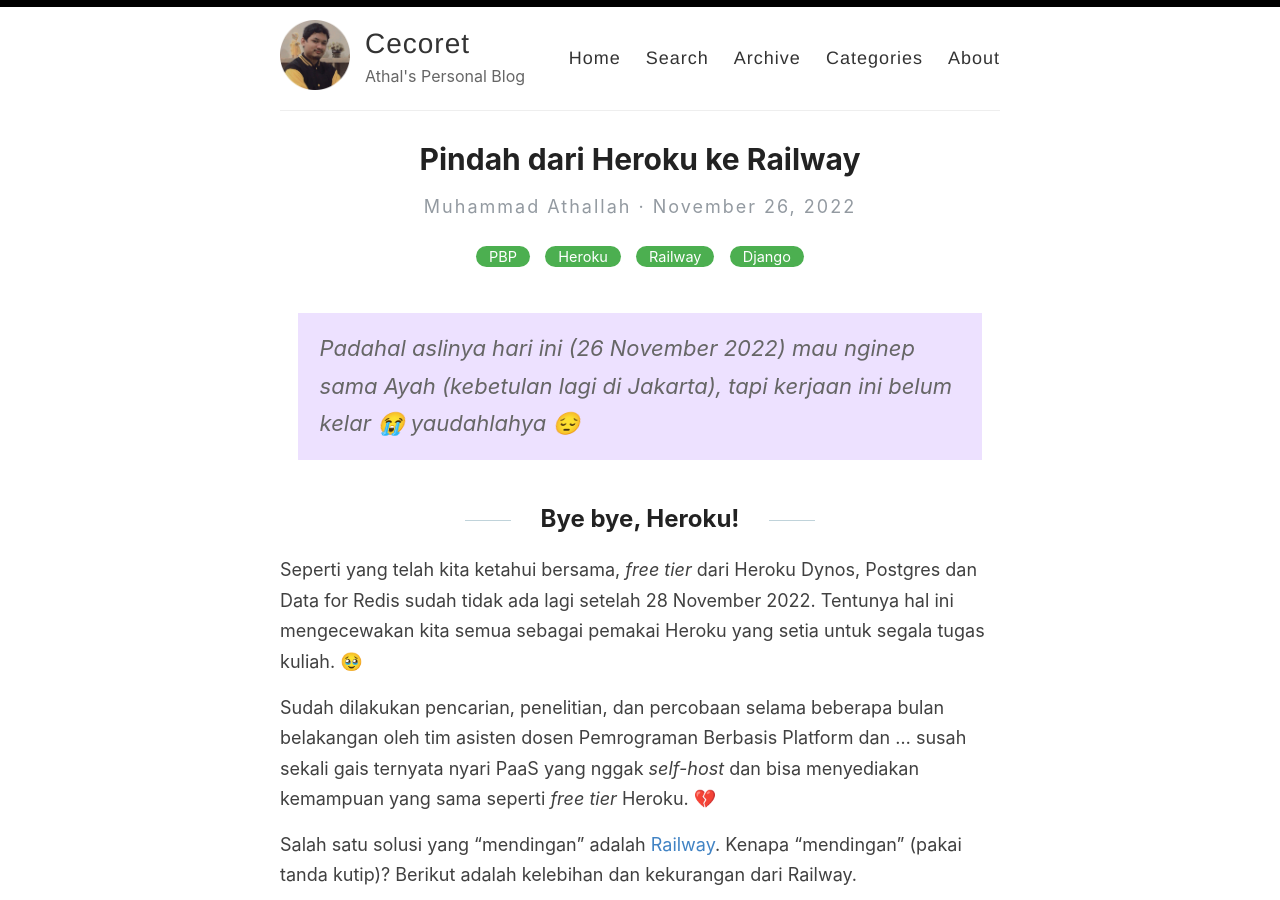
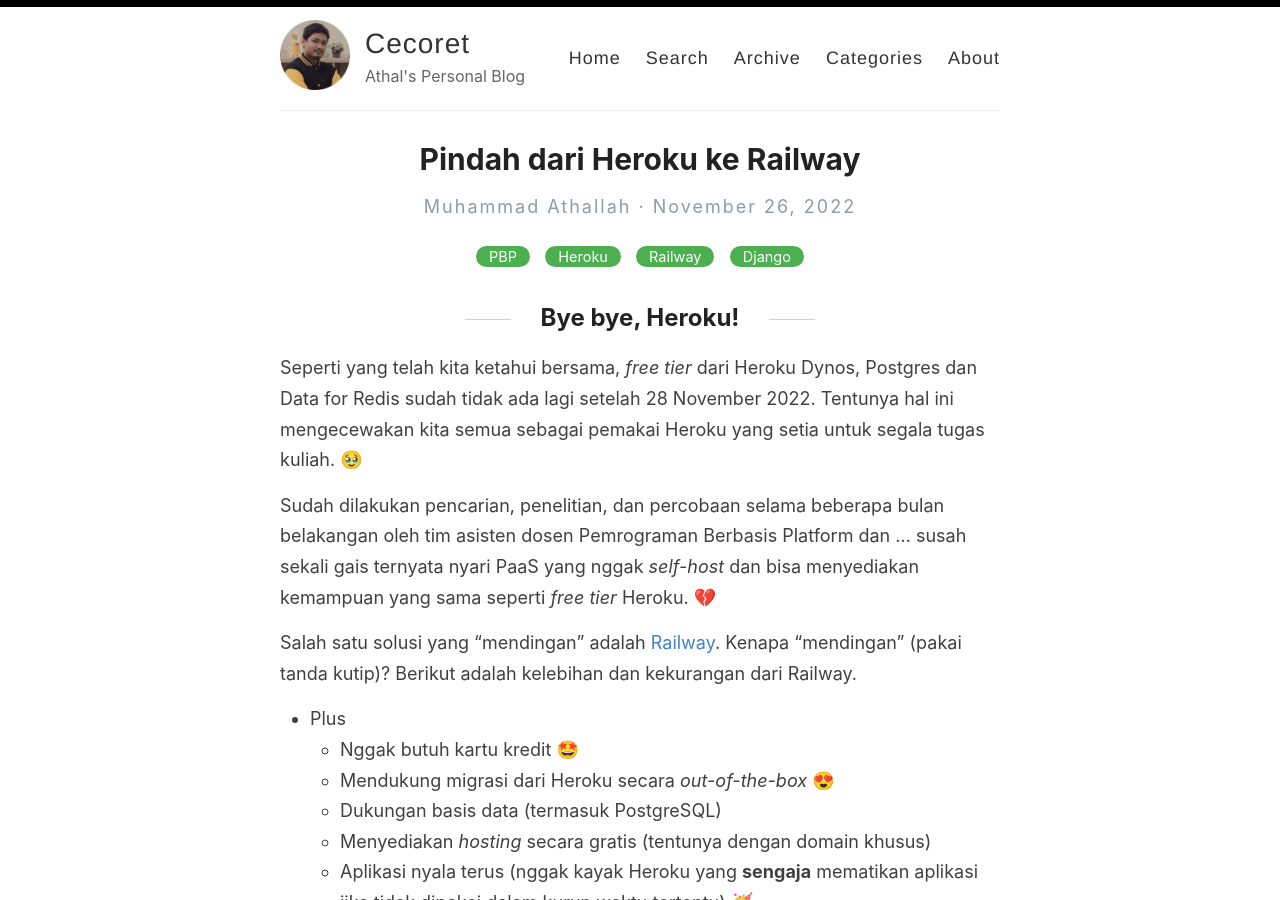
Before and after one commit to determinedguy/cecoret, a Jekyll site: the page built from _posts/2022-11-26-heroku-to-railway.md, in a window 1280 px wide and 900 px high. Built offline with Jekyll 4.4.1, drawn with Linux system fonts in a browser that asks for light colours; some of the changed text lies outside the part shown.

```diff
--- a/_posts/2022-11-26-heroku-to-railway.md
+++ b/_posts/2022-11-26-heroku-to-railway.md
@@ -3,9 +3,6 @@ layout: post
 title: Pindah dari Heroku ke Railway
 categories: [PBP, Heroku, Railway, Django]
 ---
-
-> Padahal aslinya hari ini (26 November 2022) mau nginep sama Ayah (kebetulan lagi di Jakarta),
-> tapi kerjaan ini belum kelar 😭 yaudahlahya 😔
 
 ## Bye bye, Heroku!
 
```
Also changed, not shown: other parts of _posts/2022-11-26-heroku-to-railway.md (+5 -0 lines).
